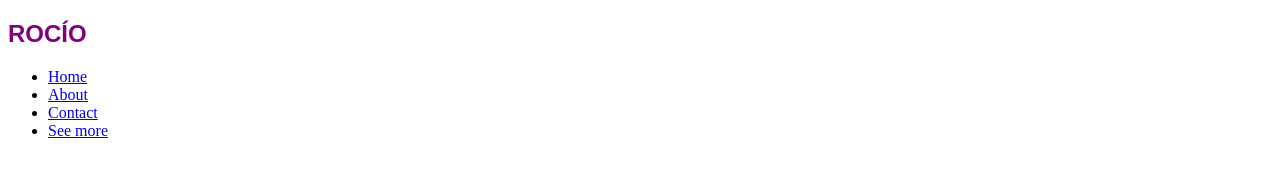
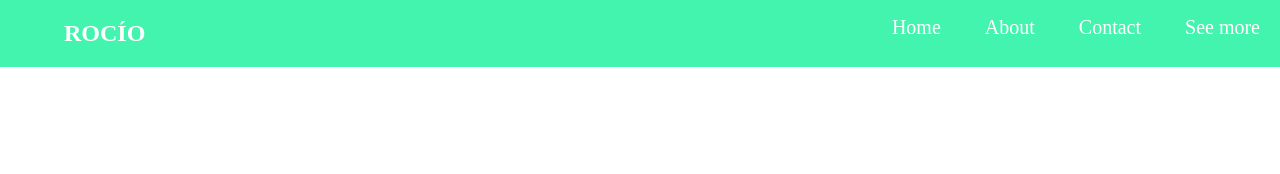
Before and after one commit to roxybu/flexbox-navbar, a plain HTML site: page index.html in a window 1280 px wide. Drawn offline with Linux system fonts and the light colour scheme.

Commit message:
Estilos para mi bara

```diff
--- a/css/styles.css
+++ b/css/styles.css
@@ -1,6 +1,52 @@
-h1
+body{
+  margin: 0;
+ font-family: Trajan Pro ;
+
+}
+
+
+.barra {
+  display: flex;
+  height: 10%;
+  background-color: #42f4ad;
+  justify-content:space-between;
+
+
+
+}
+
+
+/*
+.item {
+  height: 50%;
+  margin:30px;
+  color:white;
+}
+*/
+
+ul {
+  list-style: none;
+
+}
+li {
+  display: inline;
+  color: white;
+  margin: 20px;
+}
+
+
+a {
+  text-decoration: none;
+  color: white;
+  font-size: 20px;
+}
+
+li a:hover
 {
-
-	font-family: sans-serif;
-	color:purple;
+  color:black;
 }
+h1 {
+  color: white;
+  align-self: flex-start;
+  margin-left:5%;
+}
```
